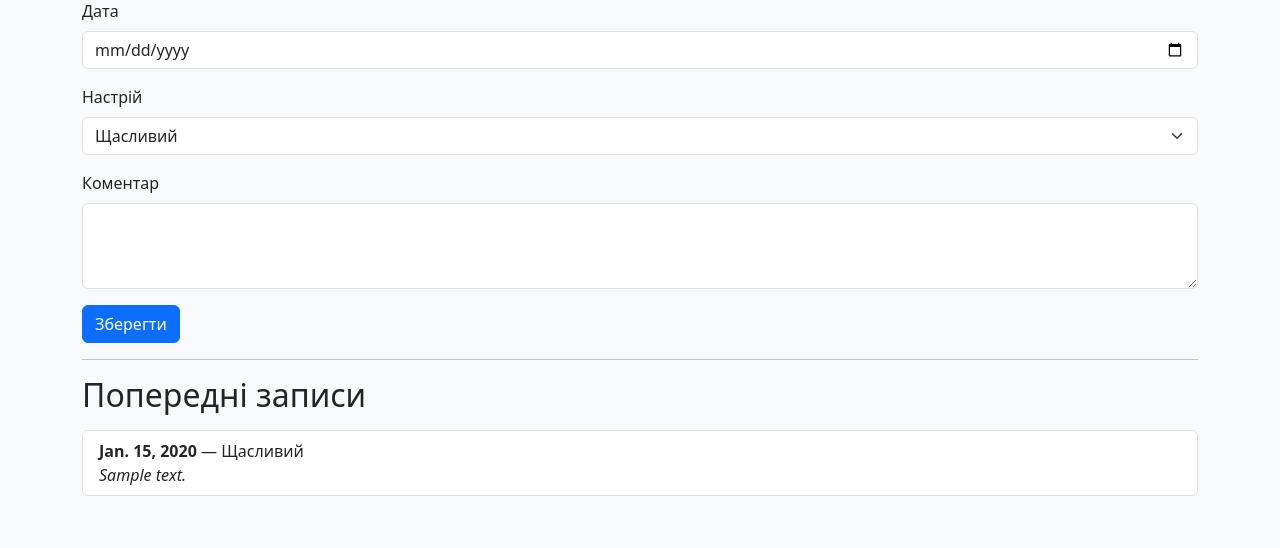
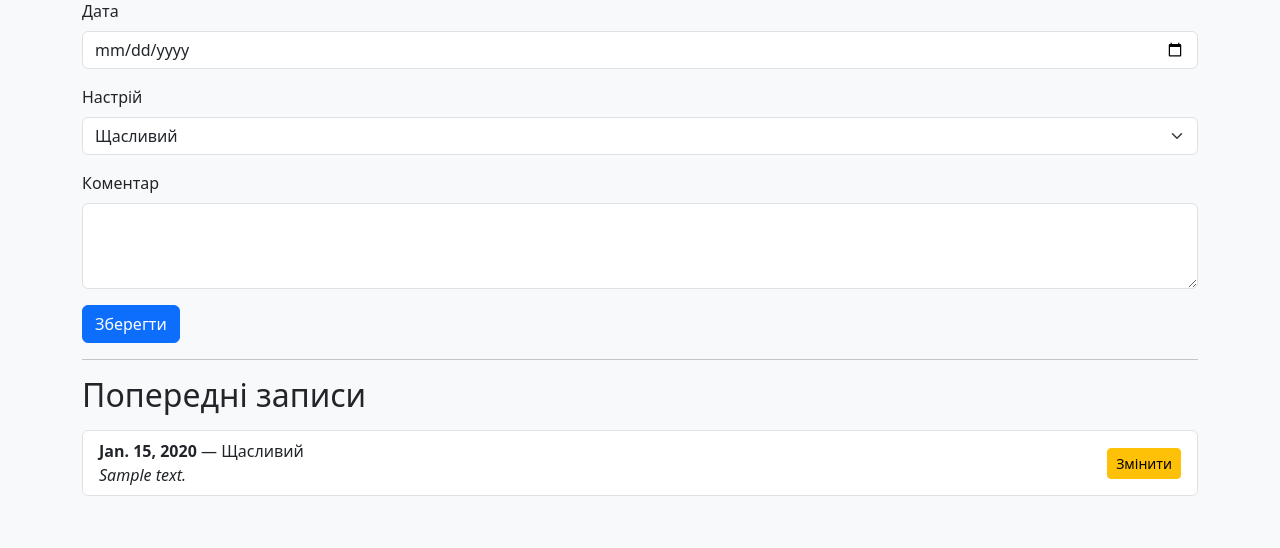
Before and after one commit to Eliza201012/Mood_diary_project, a Django app: page / in a window 1280 px wide. Shown: the part 121-669 px from the top of the page. Run offline with Django 5.2, Linux system fonts and the light colour scheme; tables that the repository leaves empty hold one stand-in row (values such as "Sample post").

Commit message:
+ button edit

```diff
--- a/mood_diary/templates/home.html
+++ b/mood_diary/templates/home.html
@@ -42,12 +42,17 @@
     {% if mood_diary %}
         <ul class="list-group">
             {% for entry in mood_diary %}
-                <li class="list-group-item">
-                    <strong>{{ entry.date }}</strong> —
-                    {{ entry.get_mood_display }}<br>
-                    <em>{{ entry.comment }}</em>
+                <li class="list-group-item d-flex justify-content-between align-items-center">
+                    <div>
+                        <strong>{{ entry.date }}</strong> — {{ entry.get_mood_display }}<br>
+                        <em>{{ entry.comment }}</em>
+                    </div>
+                    <div>
+                        <a href="{% url 'edit' entry.id %}" class="btn btn-sm btn-warning">Змінити</a>
+                    </div>
                 </li>
             {% endfor %}
+
         </ul>
     {% else %}
         <p>Записів ще немає.</p>
```
